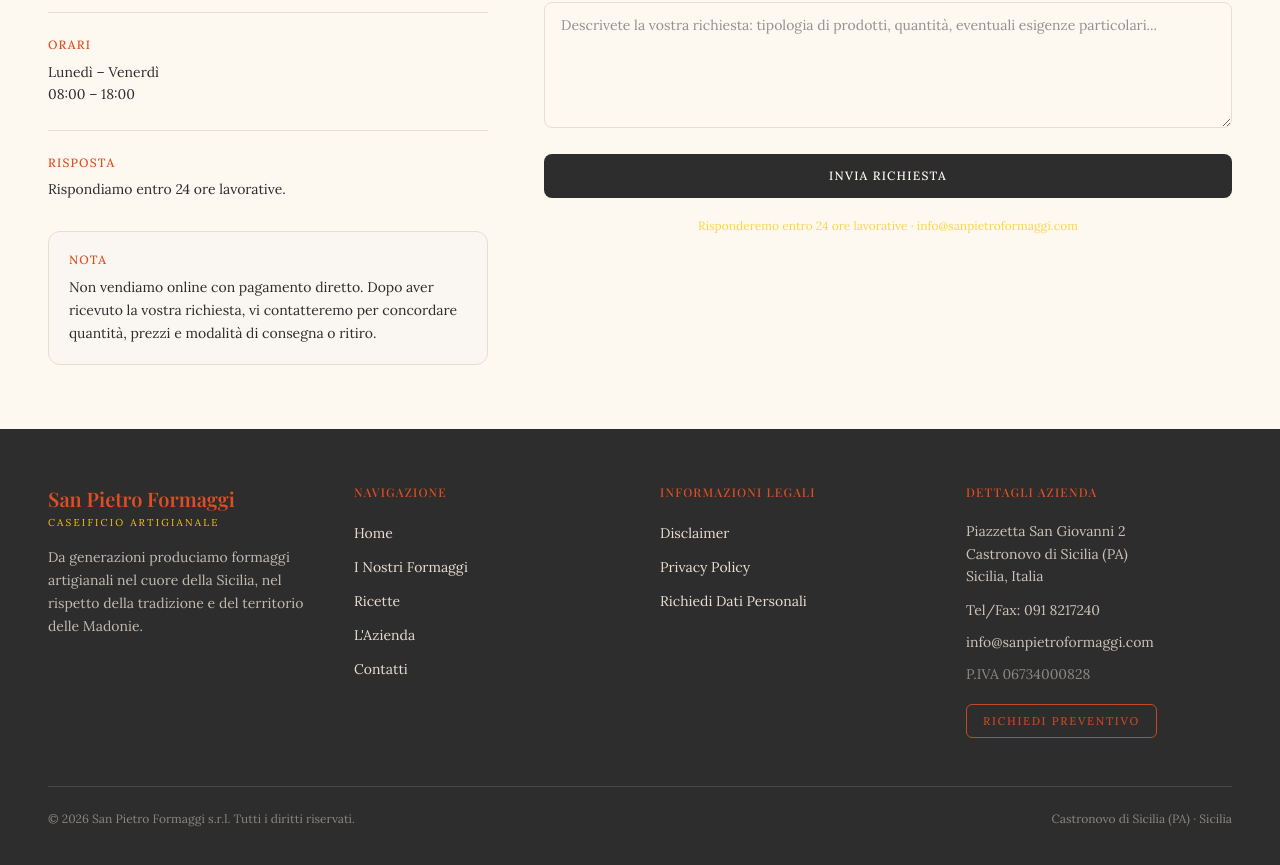
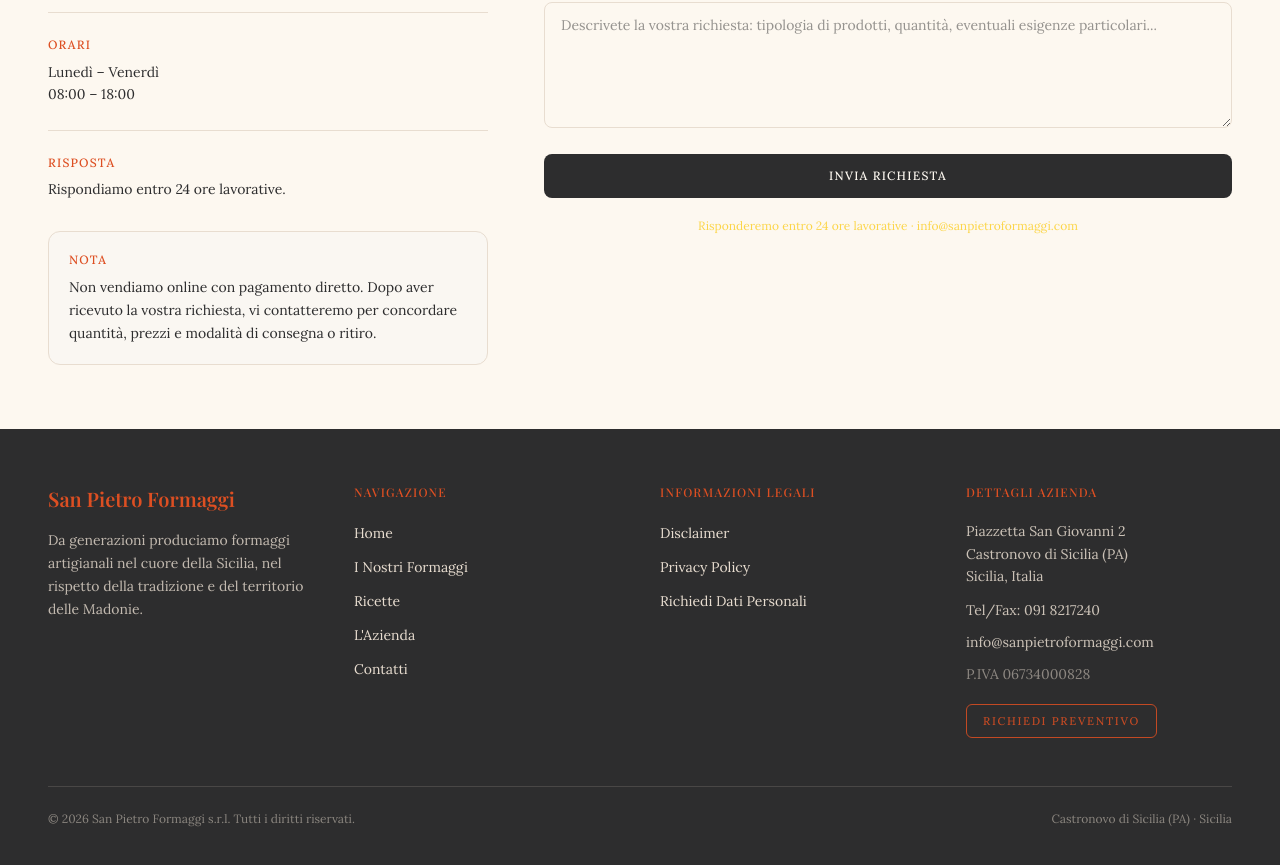
Before and after one commit to emeralvarado83/san-pietro-formaggi, a Next.js app: page /contatti in a window 1280 px wide. Shown: the part 666-1531 px from the top of the page. Built offline with nearby package versions, Linux system fonts and the light colour scheme.

Commit message:
Delete text Caseificio Artigianale in footer

```diff
--- a/components/Footer.tsx
+++ b/components/Footer.tsx
@@ -18,9 +18,6 @@
             <div className="mb-4">
               <p className="font-display text-xl font-semibold" style={{ color: '#DD4F22' }}>
                 San Pietro Formaggi
-              </p>
-              <p className="text-[10px] tracking-[0.22em] uppercase mt-0.5" style={{ color: '#FBC703' }}>
-                Caseificio Artigianale
               </p>
             </div>
             <p className="text-sm leading-relaxed" style={{ color: '#E8DDD0', opacity: 0.8 }}>
```
